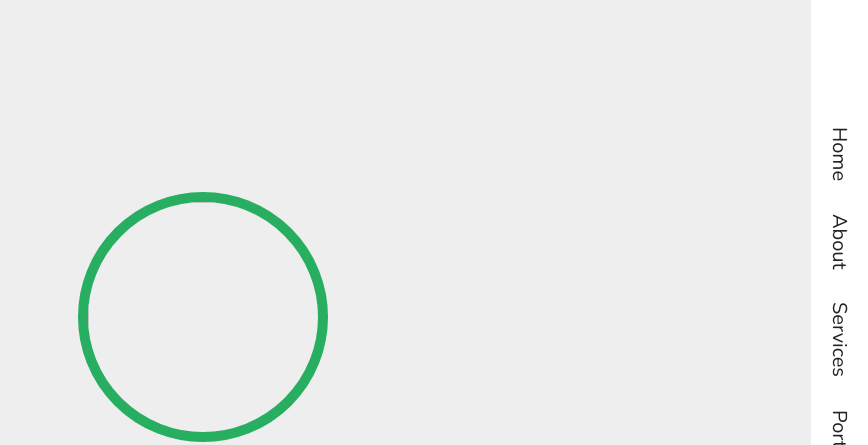
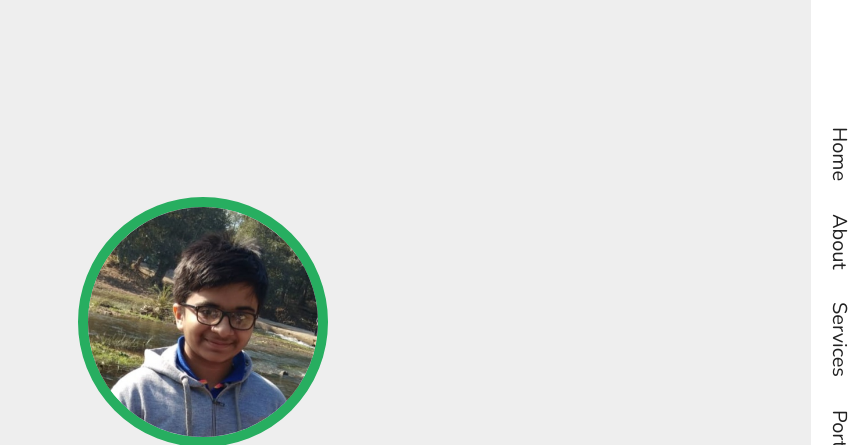
Before and after one commit to karmapatel/myprofile.github.io, a plain HTML site: page index.html in a window 1280 px wide. Shown: the top 445 px of the page, without its empty margins (412-1280 px from the left). Drawn offline with nearby package versions, Linux system fonts and the light colour scheme; a script that the page names is missing.

Commit message:
final commit on 12-09-2021

```diff
--- a/index.html
+++ b/index.html
@@ -41,7 +41,7 @@
     <div id="particles-js"></div>
 
     <div class="content">
-        <img class="tilt" src="images/home-pic.png" alt="">
+        <img class="tilt" src="images/home-pic.jpg" alt="">
         <h3> Karma<span>Patel</span> </h3>
         <p> i am a <span class="typing-text"> front end developer </span> </p>
         <a href="#about" class="btn">about me</a>
```
